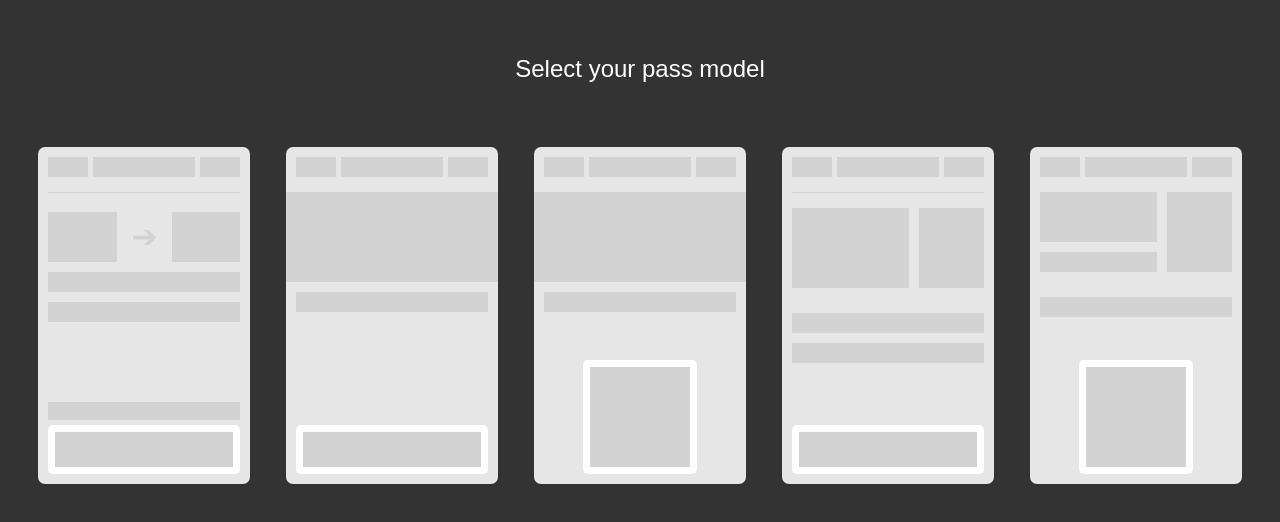
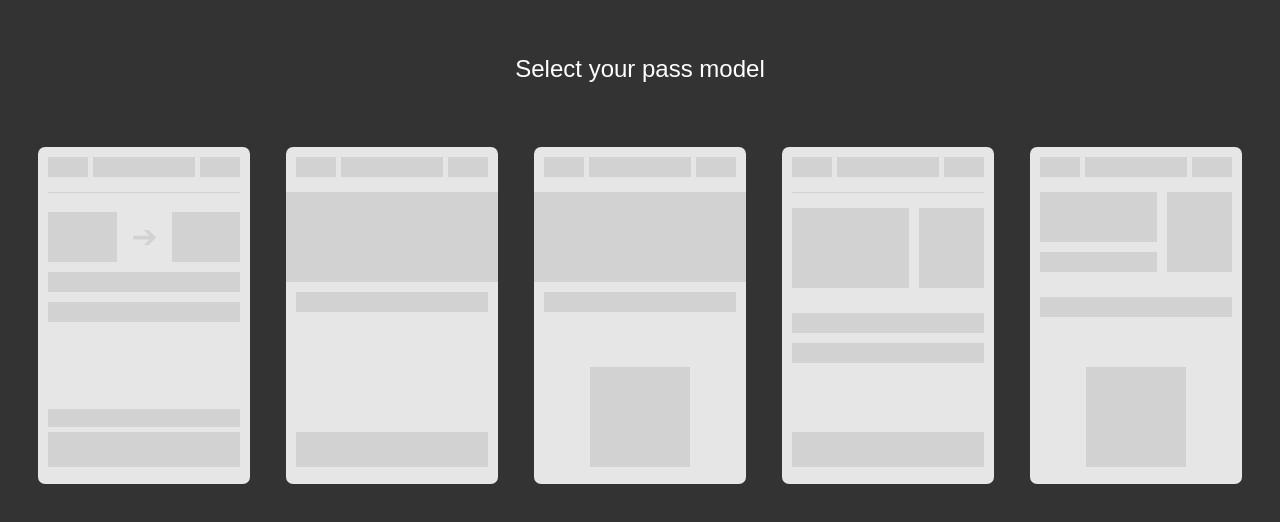
Before and after one commit to alexandercerutti/passkit-visual-designer, a React app: page /select in a window 1280 px wide. Shown: the part 118-640 px from the top of the page. Built offline with nearby package versions, Linux system fonts and the light colour scheme.

Commit message:
Removed barcode white border if no content has ben written

```diff
--- a/src/passes/Components/Barcodes/index.tsx
+++ b/src/passes/Components/Barcodes/index.tsx
@@ -24,7 +24,7 @@ export default (props: BarcodeProps) => {
 		return null;
 	}
 
-	const className = concatClassNames("barcode", props.format, props.fallbackKind);
+	const className = concatClassNames("barcode", props.format, props.fallbackKind, props.format !== PKBarcodeFormat.None && "content" || "");
 
 	return (
 		<div className={className}>
--- a/src/passes/Components/Barcodes/style.less
+++ b/src/passes/Components/Barcodes/style.less
@@ -3,16 +3,25 @@
 	box-sizing: border-box;
 	justify-content: center;
 	width: 100%;
+	/**
+	 * If barcode has no content
+	 * (and, therefore, no border) only
+	 * bottom padding is setted
+	 */
+	padding-bottom: 7px;
 
 	/* Using another div to contain fallback barcodes */
 	&.none.rect > div {
 		width: 100%;
 	}
 
+	&.content > div {
+		background-color: #FFF;
+		padding: 7px;
+	}
+
 	& > div {
 		border-radius: 5px;
-		background-color: #FFF;
-		padding: 7px;
 
 		& > .fallback {
 			background-color: #d2d2d2;
```
